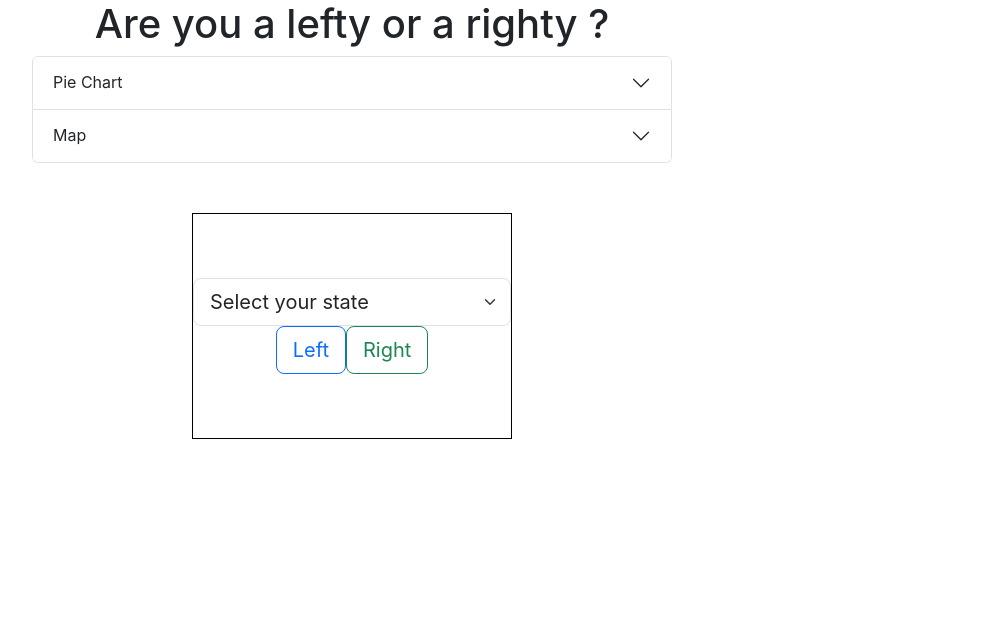
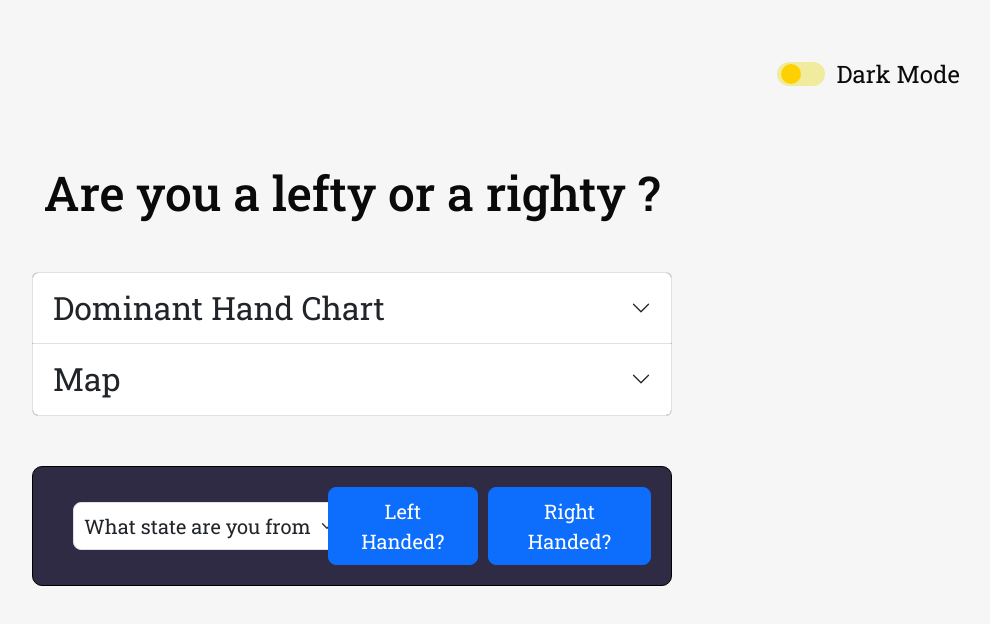
Before and after one commit to rggamiao/Milestone-Project-2, a React (Create React App) app: page / in a window 1280 px wide. Shown: the top 624 px of the page, without its empty margins (288-1278 px from the left). Built offline with nearby package versions, Linux system fonts and the light colour scheme; no server answers.

Commit message:
Styling changes and dark mode toggle

```diff
--- a/public/index.html
+++ b/public/index.html
@@ -3,6 +3,9 @@
   <head>
     <meta charset="utf-8" />
     <link rel="icon" href="%PUBLIC_URL%/favicon.ico" />
+    <link rel="preconnect" href="https://fonts.googleapis.com">
+    <link rel="preconnect" href="https://fonts.gstatic.com" crossorigin>
+    <link href="https://fonts.googleapis.com/css2?family=Roboto+Slab:wght@100..900&display=swap" rel="stylesheet">
     <meta name="viewport" content="width=device-width, initial-scale=1" />
     <meta name="theme-color" content="#000000" />
     <meta
--- a/src/App.css
+++ b/src/App.css
@@ -1,47 +1,88 @@
 .App {
   text-align: center;
-  width : 50%;
-  margin : 0 auto;
+  width: 100%;
+  min-height: 100vh;
+  display: flex;
+  flex-direction: column;
+  justify-content: center;
+  align-items: center;
+  margin: 0 auto;
+  background-color: var(--background-color);
+  transition: background-color 250ms ease-in-out;
+}
+
+.accordion-button:focus,
+.accordion-button:not(.collapsed) {
+  outline: none !important;
+  box-shadow: none !important;
+}
+
+.title {
+  color: var(--primary-text-color);
+  margin-bottom: 50px;
+  font-size: 3em;
+}
+
+.accordion {
+  width: 50%;
+  border-radius: 100px;
+  background-color: var(--foreground-color);
+  color: var(--secondary-text-color);
+}
+
+.accordion-button {
+  font-size: 1em;
+}
+
+.accordion-item {
+  background-color: var(--foreground-color);
+  color: var(--secondary-text-color);
 }
 
 .selectorArea {
   margin: 50px auto;
   border: 1px black solid;
-  padding: 10% 0;
-  Width: 50%;
-}
-
-.App-logo {
-  height: 40vmin;
-  pointer-events: none;
-}
-
-@media (prefers-reduced-motion: no-preference) {
-  .App-logo {
-    animation: App-logo-spin infinite 20s linear;
-  }
-}
-
-.App-header {
-  background-color: #282c34;
-  min-height: 100vh;
+  border-radius: 10px;
+  padding: 20px;
+  width: 80%;
+  background-color: var(--foreground-color);
+  color: var(--secondary-text-color);
   display: flex;
   flex-direction: column;
   align-items: center;
-  justify-content: center;
-  font-size: calc(10px + 2vmin);
-  color: white;
+  box-sizing: border-box;
 }
 
-.App-link {
-  color: #61dafb;
+.selectorArea .form-select {
+  width: 100%;
+  margin-bottom: 20px;
 }
 
-@keyframes App-logo-spin {
-  from {
-    transform: rotate(0deg);
+.buttons {
+  display: flex;
+  flex-direction: column;
+  gap: 10px;
+  width: 100%;
+}
+
+/* Media Query for larger screens */
+@media (min-width: 768px) {
+  .selectorArea {
+    flex-direction: row;
+    justify-content: space-evenly;
+    width: 50%;
   }
-  to {
-    transform: rotate(360deg);
+
+  .selectorArea .form-select {
+    width: 100%;
+    margin-bottom: 0;
+    margin-left: 20px;
+    padding-left: 10px;
+  }
+
+  .buttons {
+    width: 60%;
+    flex-direction: row;
+    justify-content: space-evenly;
   }
 }
--- a/src/App.js
+++ b/src/App.js
@@ -3,11 +3,12 @@ import Chart from "chart.js/auto"
 import { CategoryScale } from "chart.js";
 import PieChart from "./components/PieChart.js";
 import Map from './Map.js'; // Import the Map
-import './App.css';
 import 'leaflet/dist/leaflet.css';
 import Button from 'react-bootstrap/Button';
 import Form from 'react-bootstrap/Form';
 import Accordion from 'react-bootstrap/Accordion';
+import './App.css';
+import { Toggle } from "./components/toggle.js";
 
 const states = [
   "Alabama", "Alaska", "Arizona", "Arkansas", "California", "Colorado", "Connecticut", "Delaware", "Florida", "Georgia",
@@ -42,20 +43,27 @@ function App() {
     }
   };
 
+  const [isDark, setIsDark] = useState(false);
+
   return (
-    <div className="App">
-      <h1>Are you a lefty or a righty ?</h1>
-      <Accordion>
-      <Accordion.Item eventKey="0">
-        <Accordion.Header>Pie Chart</Accordion.Header>
+    <div className="App" data-theme={isDark ? "dark" : "light"}>
+      <Toggle
+        isChecked={isDark}
+        handleChange={() => setIsDark(!isDark)}
+        label={isDark ? "Light Mode" : "Dark Mode"}
+      />
+      <h1 className="title">Are you a lefty or a righty ?</h1>
+      <Accordion className="accordion">
+      <Accordion.Item className="accordion-item" eventKey="0">
+      <Accordion.Header>Dominant Hand Chart</Accordion.Header>
         <Accordion.Body>
 
         <PieChart />
 
       </Accordion.Body>
       </Accordion.Item>
-      <Accordion.Item eventKey="1">
-        <Accordion.Header>Map</Accordion.Header>
+      <Accordion.Item className="accordion-items" eventKey="1">
+        <Accordion.Header className='accordion-title'>Map</Accordion.Header>
         <Accordion.Body>
 
         <Map />
@@ -65,8 +73,12 @@ function App() {
       </Accordion>
       <div className="selectorArea">
       <div>
-        <Form.Select size="lg" aria-label="Default select example" value={state} onChange={(e) => setState(e.target.value)}>
-          <option value="">Select your state</option>
+        <Form.Select
+          size="lg"
+          aria-label="Default select example"
+          value={state}
+          onChange={(e) => setState(e.target.value)}>
+          <option value="">What state are you from?</option>
           <option value="AL">Alabama</option>
           <option value="AK">Alaska</option>
           <option value="AZ">Arizona</option>
@@ -120,9 +132,9 @@ function App() {
 
         </Form.Select>
       </div>
-      <div>
-        <Button onClick={() => handleVote('left')} variant="outline-primary" size="lg">Left</Button>
-        <Button onClick={() => handleVote('right')} variant="outline-success" size="lg">Right</Button>
+      <div className="buttons">
+        <Button onClick={() => handleVote('left')} size="lg">Left Handed?</Button>
+        <Button onClick={() => handleVote('right')} size="lg">Right Handed?</Button>
       </div>
       </div>
     </div>
--- a/src/components/PieChart.js
+++ b/src/components/PieChart.js
@@ -1,5 +1,5 @@
 import React, { useState, useEffect } from 'react';
-import { Pie } from "react-chartjs-2";
+import { Pie } from 'react-chartjs-2';
 
 function PieChart() {
   const [chartData, setChartData] = useState({
@@ -18,10 +18,13 @@ function PieChart() {
     ]
   });
 
+  const getCSSVariable = (variable) => getComputedStyle(document.documentElement).getPropertyValue(variable).trim();
+
   const fetchData = async () => {
     try {
       const response = await fetch('https://mp2-backend-production.up.railway.app/api/hand-dominance');
       const data = await response.json();
+      console.log(data);
       const rightHanded = data.filter(item => item.choice === 'right').length;
       const leftHanded = data.filter(item => item.choice === 'left').length;
 
@@ -47,30 +50,33 @@ function PieChart() {
 
   useEffect(() => {
     fetchData();
+    const interval = setInterval(fetchData, 5000);
 
-    const interval = setInterval(() => {
-      fetchData();
-    }, 5000);
+    return () => clearInterval(interval);
+  }, []);
 
-    // console.log('Interval set', interval) Uncomment to test interval
-
-    return () => {
-      clearInterval(interval);
-      // console.log('Interval cleared'); Uncomment to test interval
-    };
-
-  }, []);
+  const titleColor = getCSSVariable('--secondary-text-color');
+  const legendColor = getCSSVariable('--secondary-text-color');
 
   return (
     <div className="chart-container" style={{ width: '50%', margin: 'auto', maxWidth: '400px', minWidth: '250px' }}>
-      <h2 style={{ textAlign: "center" }}>Pie Chart</h2>
+      <h2 className="chart-title" style={{ textAlign: "center", color: titleColor }}>Hand Dominance</h2>
       <Pie
         data={chartData}
         options={{
           plugins: {
             title: {
               display: true,
-              text: "Hand Dominance"
+              text: 'Hand Dominance',
+              color: titleColor
+            },
+            legend: {
+              labels: {
+                color: legendColor,
+                font: {
+                  size: 14,
+                }
+              }
             }
           }
         }}
--- /dev/null
+++ b/src/components/toggle.css
@@ -0,0 +1,42 @@
+.toggle-container {
+    position: absolute;
+    top: 2em;
+    right: 2em;
+}
+
+.toggle {
+    visibility: hidden;
+}
+
+.toggle + label {
+    display: flex;
+    align-items: center;
+    font-size: 1.5em;
+    cursor: pointer;
+    color: var(--primary-text-color);
+}
+
+.toggle + label::before {
+    content: "";
+    height: 1em;
+    width: 2em;
+    border-radius: 1em;
+    background-color: var(--toggle-bg);
+    margin-right: 0.5em;
+    transition: background-color 250ms ease-in-out;
+}
+
+.toggle + label::after {
+    content: "";
+    height: 0.8em;
+    width: 0.8em;
+    border-radius: 1em;
+    background-color: var(--toggle-fg);
+    position: absolute;
+    left: 0.2em;
+    transition: background-color 250ms ease-in-out, transfrom 250ms ease-in-out;
+}
+
+.toggle:checked + label::after {
+    transform: translateX(100%);
+}
--- /dev/null
+++ b/src/components/toggle.js
@@ -0,0 +1,16 @@
+import "./toggle.css";
+
+export const Toggle = ({ handleChange, isChecked, label }) => {
+    return(
+        <div className="toggle-container">
+            <input
+                type="checkbox"
+                id="check"
+                className="toggle"
+                onChange={handleChange}
+                checked={isChecked}
+            />
+            <label htmlFor="check">{label}</label>
+        </div>
+    );
+};
--- a/src/index.css
+++ b/src/index.css
@@ -1,4 +1,4 @@
-body {
+/* body {
   margin: 0;
   font-family: -apple-system, BlinkMacSystemFont, 'Segoe UI', 'Roboto', 'Oxygen',
     'Ubuntu', 'Cantarell', 'Fira Sans', 'Droid Sans', 'Helvetica Neue',
@@ -10,4 +10,34 @@ body {
 code {
   font-family: source-code-pro, Menlo, Monaco, Consolas, 'Courier New',
     monospace;
+} */
+
+/* Original css styling before dark mode attempt above */
+
+* {
+  margin: 0;
+  padding: 0;
+  box-sizing: border-box;
+  font-family: roboto slab;
+  /* Above lines changes all font across the app */
 }
+
+/* Light mode styles */
+:root {
+  --background-color: #f6f6f6;
+  --foreground-color: #2f2b45;
+  --primary-text-color: #0a0a0a;
+  --secondary-text-color: #ffffff;
+  --toggle-bg: #f0eb9d;
+  --toggle-fg: #ffd000;
+}
+
+/* Dark mode styles */
+[data-theme="dark"] {
+  --background-color: #0a0a0a;
+  --foreground-color: #2f2b45;
+  --primary-text-color: #f6f6f6;
+  --secondary-text-color: #f6f6f6;
+  --toggle-bg: #283452;
+  --toggle-fg: #2f2b45;
+}
```
